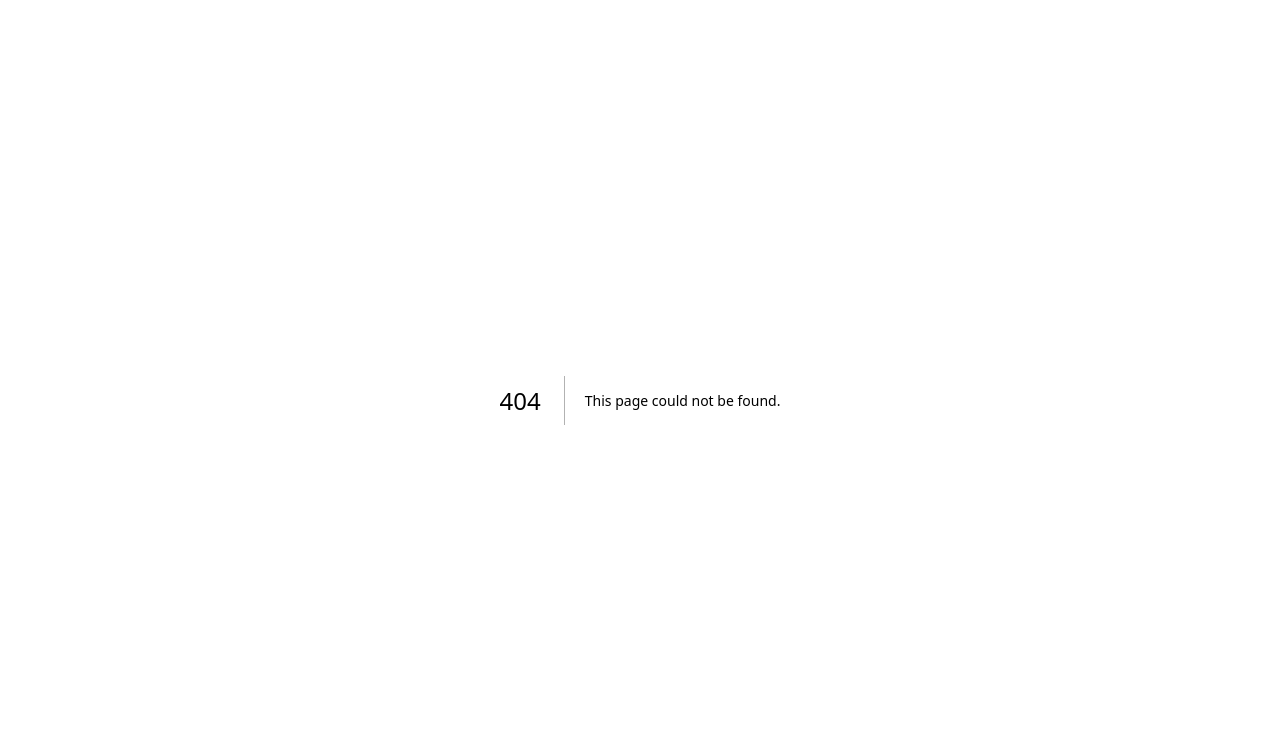
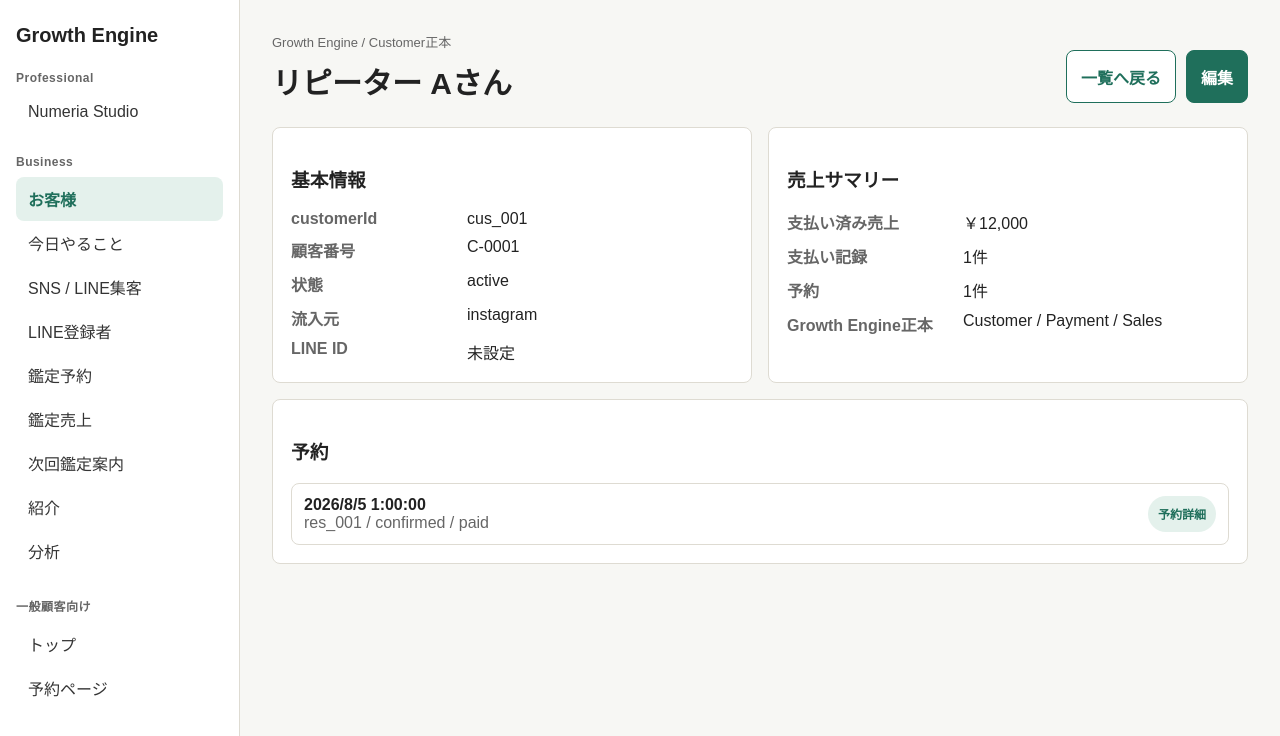
Before and after one commit to karukimori-wq/Growth-Engine, a Next.js app: page /app/business/customers/cus_001 in a window 1280 px wide. Before the commit this address had no page. Shown: the top 736 px of the page. Built offline with nearby package versions, Linux system fonts and the light colour scheme.

Commit message:
Build out Growth Engine core screens

```diff
--- /dev/null
+++ b/src/app/app/business/customers/[customerId]/page.tsx
@@ -0,0 +1,93 @@
+import { notFound } from "next/navigation";
+import { demoWorkspace } from "@/lib/mock-data";
+import { findCustomer, listReservations, listPayments } from "@/server/repositories";
+import { formatCurrency } from "@/server/business-metrics";
+import { BusinessSidebar } from "../../_components/business-sidebar";
+
+export const dynamic = "force-dynamic";
+
+type Props = {
+  params: Promise<{ customerId: string }>;
+};
+
+export default async function CustomerDetailPage({ params }: Props) {
+  const { customerId } = await params;
+  const [customer, reservations, payments] = await Promise.all([
+    findCustomer(demoWorkspace.id, customerId),
+    listReservations(demoWorkspace.id),
+    listPayments(demoWorkspace.id)
+  ]);
+
+  if (!customer) {
+    notFound();
+  }
+
+  const customerReservations = reservations.filter((reservation) => reservation.customerId === customer.id);
+  const customerPayments = payments.filter((payment) => payment.customerId === customer.id);
+  const paidAmount = customerPayments
+    .filter((payment) => payment.paymentStatus === "paid")
+    .reduce((total, payment) => total + payment.amount, 0);
+
+  return (
+    <div className="shell">
+      <BusinessSidebar activeKey="customers" />
+      <main className="main">
+        <header className="page-header">
+          <div>
+            <p className="eyebrow">Growth Engine / Customer正本</p>
+            <h2 className="page-title">{customer.displayName}</h2>
+          </div>
+          <div className="action-row">
+            <a className="button secondary" href="/app/business/customers">
+              一覧へ戻る
+            </a>
+            <a className="button" href={`/app/business/customers/${customer.id}/edit`}>
+              編集
+            </a>
+          </div>
+        </header>
+
+        <section className="grid">
+          <div className="card span-6">
+            <h3>基本情報</h3>
+            <dl className="definition-list">
+              <dt>customerId</dt><dd>{customer.id}</dd>
+              <dt>顧客番号</dt><dd>{customer.customerNumber}</dd>
+              <dt>状態</dt><dd>{customer.customerStatus}</dd>
+              <dt>流入元</dt><dd>{customer.sourceChannel ?? "未設定"}</dd>
+              <dt>LINE ID</dt><dd>{customer.lineUserId ?? "未設定"}</dd>
+            </dl>
+          </div>
+
+          <div className="card span-6">
+            <h3>売上サマリー</h3>
+            <dl className="definition-list">
+              <dt>支払い済み売上</dt><dd>{formatCurrency(paidAmount, demoWorkspace.currency)}</dd>
+              <dt>支払い記録</dt><dd>{customerPayments.length}件</dd>
+              <dt>予約</dt><dd>{customerReservations.length}件</dd>
+              <dt>Growth Engine正本</dt><dd>Customer / Payment / Sales</dd>
+            </dl>
+          </div>
+
+          <div className="card span-12">
+            <h3>予約</h3>
+            <div className="table-list">
+              {customerReservations.map((reservation) => (
+                <a className="row-link" href={`/app/business/reservations/${reservation.id}`} key={reservation.id}>
+                  <span>
+                    <strong>{new Date(reservation.scheduledStartAt).toLocaleString("ja-JP")}</strong>
+                    <br />
+                    <span className="muted">
+                      {reservation.id} / {reservation.status} / {reservation.paymentStatus}
+                    </span>
+                  </span>
+                  <span className="badge">予約詳細</span>
+                </a>
+              ))}
+            </div>
+          </div>
+        </section>
+      </main>
+    </div>
+  );
+}
```
